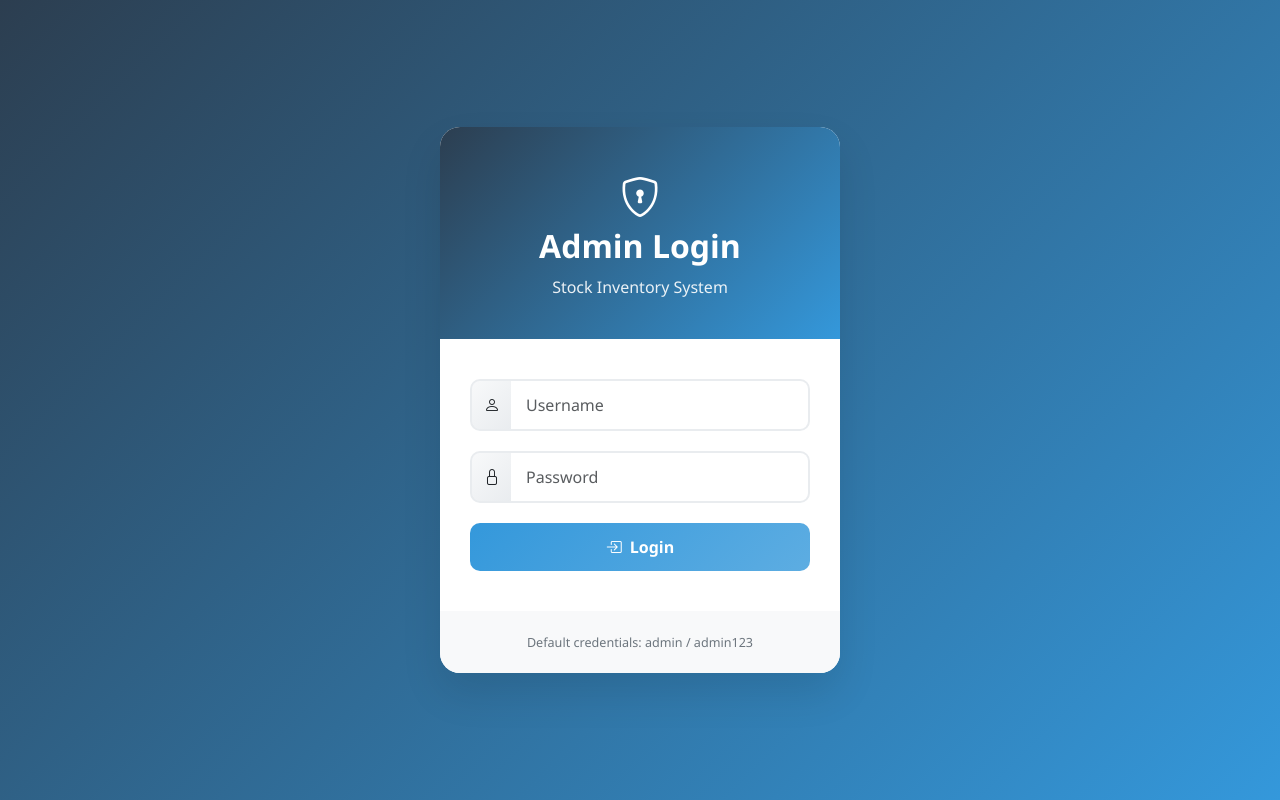
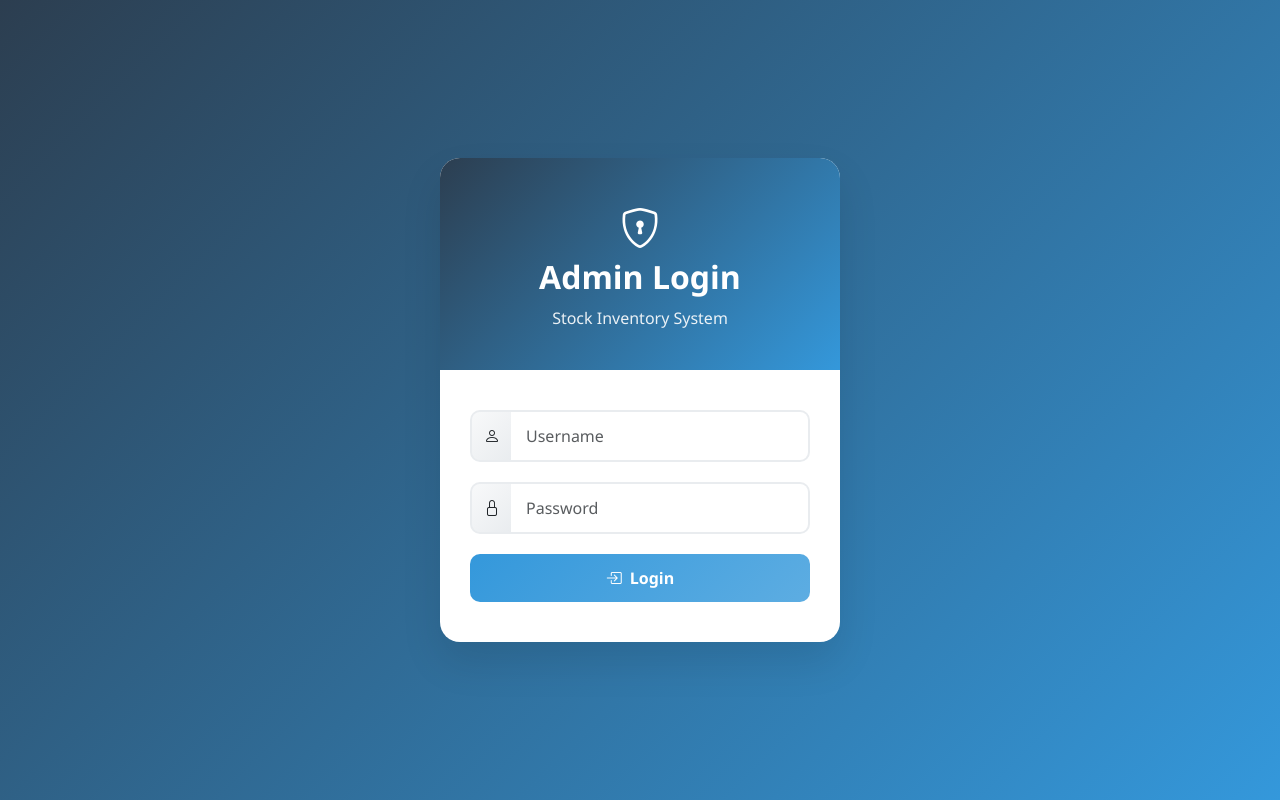
Before and after one commit to Lanxxxe/Inventory, a Flask app: page /login in a window 1280 px wide. Run offline with Flask 3, Linux system fonts and the light colour scheme.

Commit message:
remove something

```diff
--- a/templates/login.html
+++ b/templates/login.html
@@ -156,9 +156,6 @@
             </form>
         </div>
 
-        <div class="login-footer">
-            <small>Default credentials: admin / admin123</small>
-        </div>
     </div>
 
     <!-- Bootstrap JS -->
```
